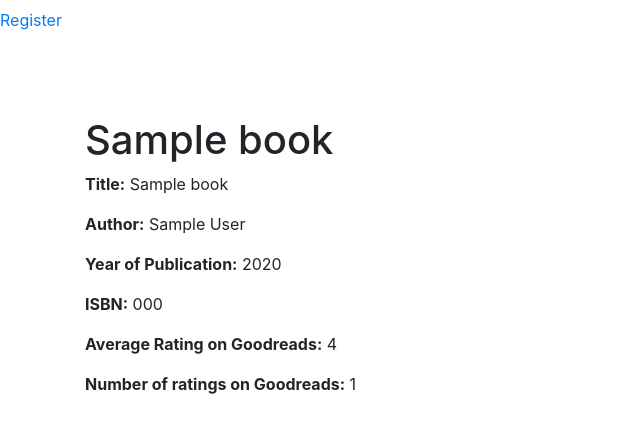
After one commit to cherbear263/books, a Flask app: template templates/view_book.html in a window 1280 px wide. The commit adds this page. Shown: the top 433 px of the page, without its empty margins (0-640 px from the left). Run offline with Flask 2, Linux system fonts and the light colour scheme; the template is opened without the code that fills it: most values are stand-ins (such as "Sample title", 1, 10 or a date in 2020); some libraries are stand-ins or nearby versions.

Commit message:
add goodreads ratings to view page

```diff
--- a/application.py
+++ b/application.py
@@ -1,4 +1,5 @@
 import os
+import requests
 from flask import Flask, session, render_template, request, url_for, redirect, flash
 from flask_session import Session
 from sqlalchemy import create_engine
@@ -9,6 +10,10 @@ app = Flask(__name__)
 app.config["SESSION_PERMANENT"] = False
 app.config["SESSION_TYPE"] = "filesystem"
 Session(app)
+
+
+res = requests.get("https://www.goodreads.com/book/review_counts.json", params={"key": "T9NKrplU03zECQlrMhIFg", "isbns": "9781632168146"})
+print(res.json())
 
 engine = create_engine(os.getenv("DATABASE_URL"))
 db = scoped_session(sessionmaker(bind=engine))
@@ -87,6 +92,12 @@ def search():
 
     return render_template('search.html')
 
+@app.route('/search/<isbn>', methods=['GET','POST'])
+def display(isbn):
+    res = requests.get("https://www.goodreads.com/book/review_counts.json", params={"key": "T9NKrplU03zECQlrMhIFg", "isbns": isbn})
+    data = res.json()
+    book = db.execute("SELECT * FROM books WHERE isbn = :isbn", {'isbn': isbn}).fetchone()
+    return render_template("view_book.html", book=book, data=data)
 
 
 if __name__ == '__main__':
--- a/templates/search_results.html
+++ b/templates/search_results.html
@@ -21,7 +21,8 @@
     <ul>
         {% if books %}
             {% for book in books %}
-            <li><a href="#">{{book.title}} by {{ book.author }}</a></li>
+            {% set isbn = book.isbn %}
+            <li><a href="{{url_for('display', isbn=isbn)}}">{{book.title}} by {{ book.author }}</a></li>
             {% endfor %}
         {% else %}
         <p>Your search returned no results</p>
--- /dev/null
+++ b/templates/view_book.html
@@ -0,0 +1,16 @@
+{% extends "layout.html" %}
+
+{% block heading %}
+    {{book.title}}
+{% endblock %}
+
+{% block body %}
+
+    <p><strong>Title:</strong> {{book.title}}</p>
+    <p><strong>Author:</strong> {{book.author}}</p>
+    <p><strong>Year of Publication:</strong> {{book.year}}</p>
+    <p><strong>ISBN:</strong> {{book.isbn}}</p>
+    <p><strong>Average Rating on Goodreads:</strong> {{data['books'][0]['average_rating']}}</p>
+    <p><strong>Number of ratings on Goodreads:</strong> {{data['books'][0]['ratings_count']}}</p>
+
+{% endblock %}
```
Also changed, not shown: 1 other file.
